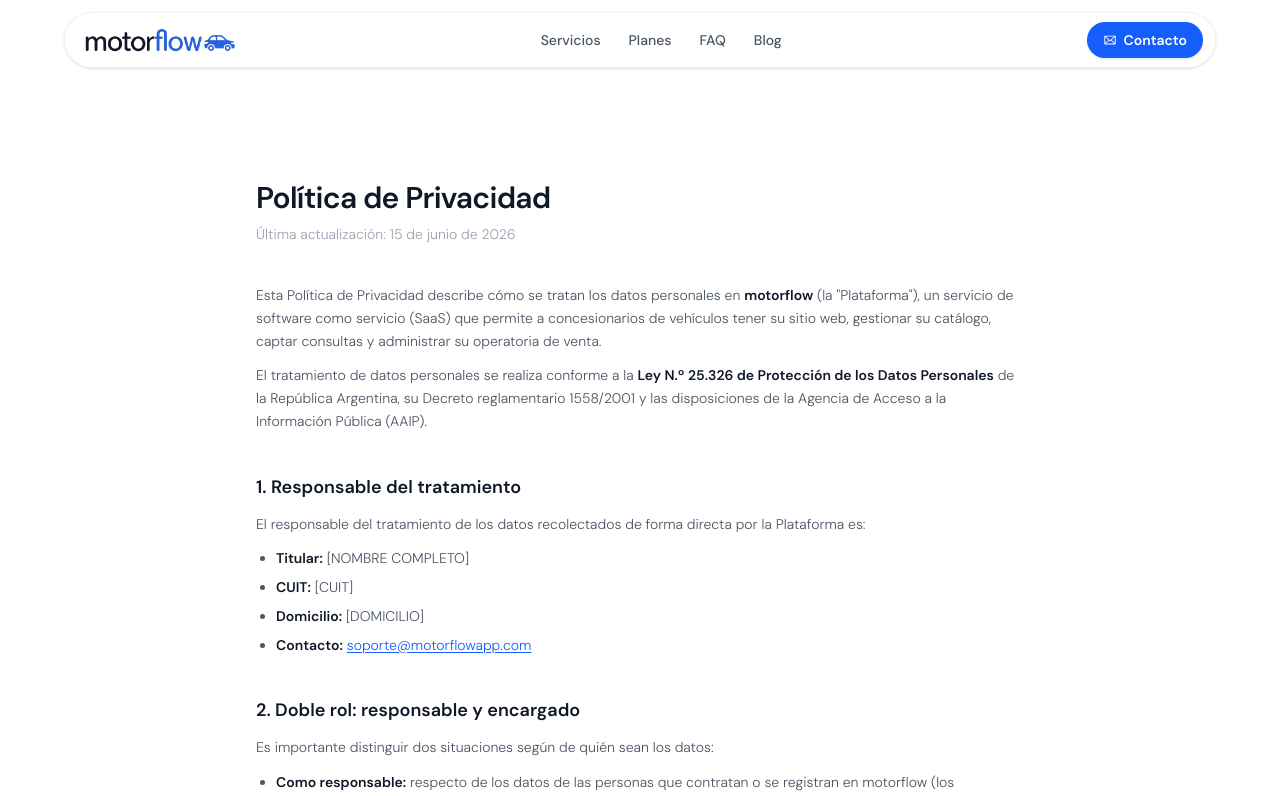
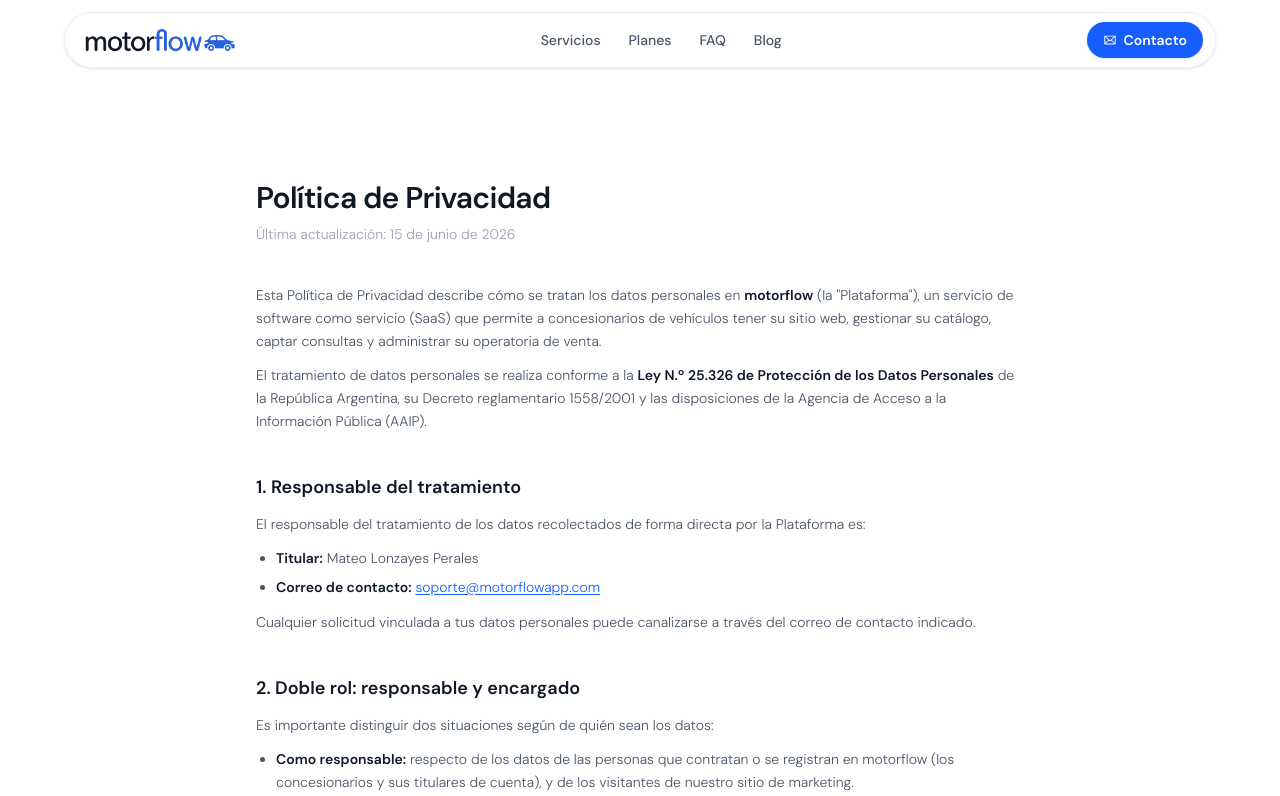
Before and after one commit to mlonzayes/onlinecars, a Next.js app: page /privacidad in a window 1280 px wide. Shown: the top 796 px of the page. Built offline with nearby package versions, Linux system fonts and the light colour scheme.

Commit message:
featÑ varios ajustes

```diff
--- a/src/app/privacidad/page.tsx
+++ b/src/app/privacidad/page.tsx
@@ -29,11 +29,13 @@ export default function PrivacidadPage() {
         Plataforma es:
       </p>
       <ul>
-        <li><strong>Titular:</strong> [NOMBRE COMPLETO]</li>
-        <li><strong>CUIT:</strong> [CUIT]</li>
-        <li><strong>Domicilio:</strong> [DOMICILIO]</li>
-        <li><strong>Contacto:</strong> <a href="mailto:soporte@motorflowapp.com">soporte@motorflowapp.com</a></li>
+        <li><strong>Titular:</strong> Mateo Lonzayes Perales</li>
+        <li><strong>Correo de contacto:</strong> <a href="mailto:soporte@motorflowapp.com">soporte@motorflowapp.com</a></li>
       </ul>
+      <p>
+        Cualquier solicitud vinculada a tus datos personales puede canalizarse a través del
+        correo de contacto indicado.
+      </p>
 
       <h2>2. Doble rol: responsable y encargado</h2>
       <p>
--- a/src/app/terminos/page.tsx
+++ b/src/app/terminos/page.tsx
@@ -13,10 +13,10 @@ export default function TerminosPage() {
       <p>
         Estos Términos y Condiciones (los &quot;Términos&quot;) regulan el acceso y uso de{" "}
         <strong>motorflow</strong> (la &quot;Plataforma&quot;), un servicio de software como
-        servicio (SaaS) operado por <strong>[NOMBRE COMPLETO]</strong>, CUIT{" "}
-        <strong>[CUIT]</strong>, con domicilio en <strong>[DOMICILIO]</strong> (el
-        &quot;Prestador&quot;). Al registrarte o utilizar la Plataforma, aceptás estos
-        Términos en su totalidad.
+        servicio (SaaS) operado por <strong>Mateo Lonzayes Perales</strong> (el
+        &quot;Prestador&quot;). Podés contactarte con el Prestador en{" "}
+        <a href="mailto:soporte@motorflowapp.com">soporte@motorflowapp.com</a>. Al
+        registrarte o utilizar la Plataforma, aceptás estos Términos en su totalidad.
       </p>
 
       <h2>1. Descripción del servicio</h2>
@@ -127,7 +127,7 @@ export default function TerminosPage() {
       <p>
         Estos Términos se rigen por las leyes de la República Argentina. Ante cualquier
         controversia, las partes se someten a la jurisdicción de los tribunales ordinarios
-        de <strong>[CIUDAD, PROVINCIA]</strong>, sin perjuicio de los fueros que por ley
+        de <strong>Quilmes, Provincia de Buenos Aires</strong>, sin perjuicio de los fueros que por ley
         correspondan a los consumidores.
       </p>
 
```
